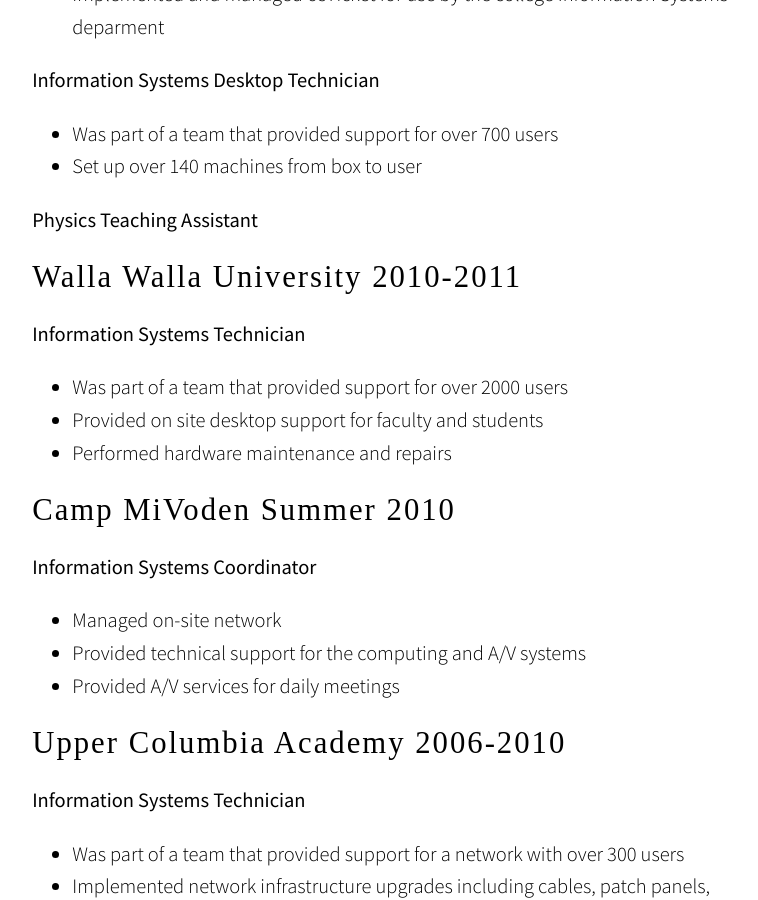
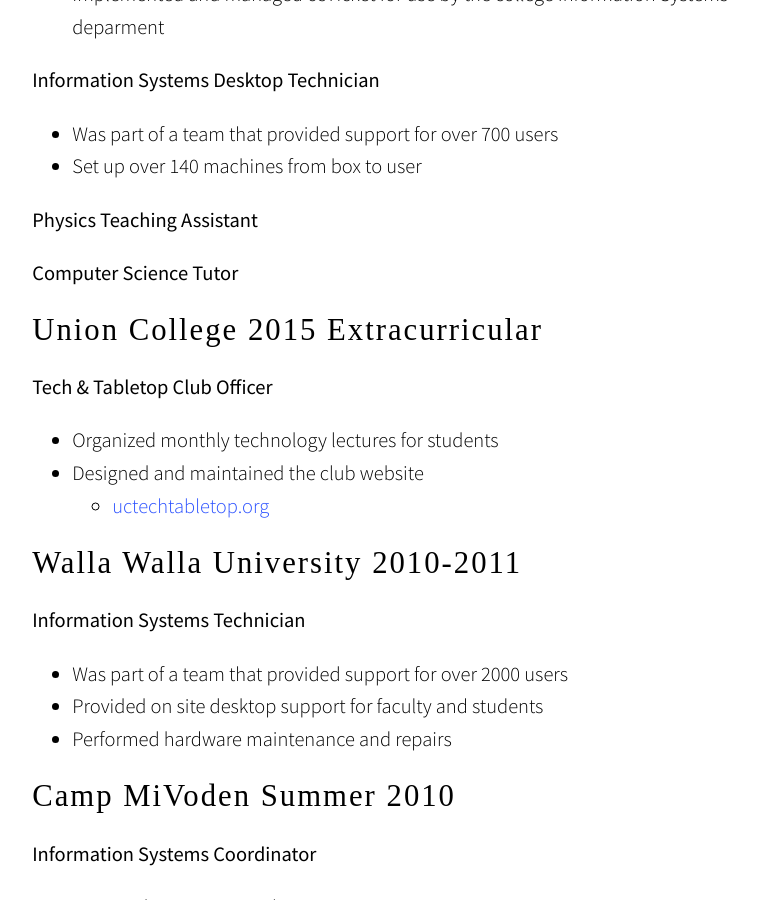
Before and after one commit to keawade/keawade.github.io, a Jekyll site: the page built from resume.md, in a window 1280 px wide and 900 px high, scrolled down 745 px. Shown: the whole window, without its empty margins (255-1013 px from the left). Built offline with Jekyll 4.4.1, drawn with Linux system fonts in a browser that asks for light colours; nearby versions of some CDN libraries; some web fonts are replaced.

Commit message:
Update resume.md

```diff
--- a/resume.md
+++ b/resume.md
@@ -20,6 +20,17 @@
 
 **Physics Teaching Assistant**
 
+**Computer Science Tutor**
+
+#Union College 2015 Extracurricular
+
+**Tech & Tabletop Club Officer**
+
+* Organized monthly technology lectures for students
+* Designed and maintained the club website
+  * [uctechtabletop.org](http://www.uctechtabletop.org)
+
+
 #Walla Walla University 2010-2011
 **Information Systems Technician**
 
```
